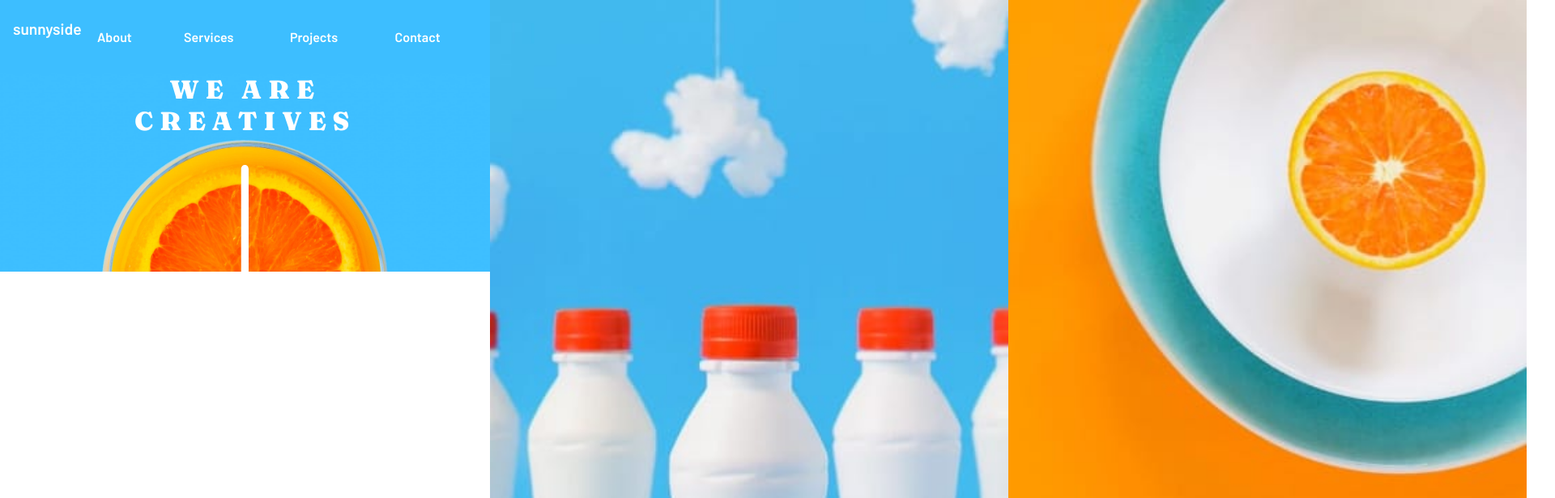
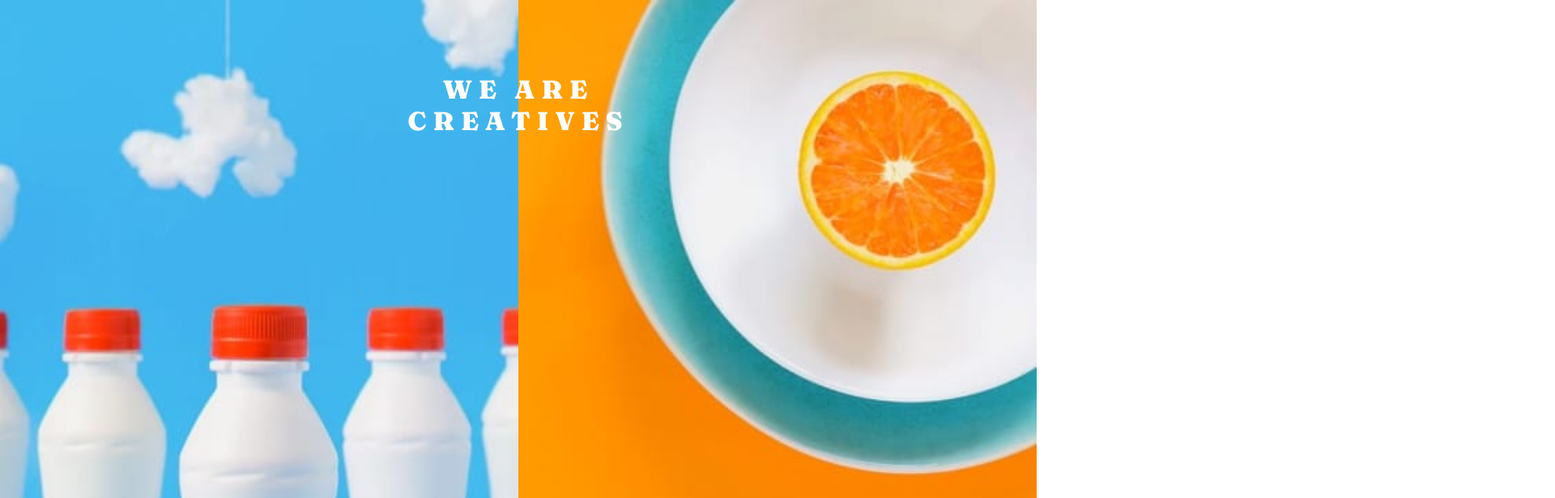
Before and after one commit to AliAbuSalam/sunnyside-agency-landing-page, a Next.js app: page / in a window 1280 px wide. Shown: the top 616 px of the page at 81% size, 1920 px wide, since content can reach past the window. Built offline with nearby package versions, Linux system fonts and the light colour scheme.

Commit message:
create a grid area called first and ninth

```diff
--- a/src/app/page.tsx
+++ b/src/app/page.tsx
@@ -13,7 +13,7 @@ import NinthBox from "@/components/NinthBox";
 const Home = () => {
   return(
     <div className={styles.container}>
-      <div>
+      <div className={styles.first}>
         <FirstBox />
       </div>
       <div className={styles.second}>
@@ -37,7 +37,7 @@ const Home = () => {
       <div className={styles.eighth}>
         <EighthBox />
       </div>
-      <div>
+      <div className={styles.ninth}>
         <NinthBox />
       </div>
     </div>
--- a/src/styles/page.module.scss
+++ b/src/styles/page.module.scss
@@ -1,6 +1,10 @@
 .container {
   display: grid;
   grid-template-columns: 1fr;
+}
+
+.first {
+  grid-area: first;
 }
 
 .second {
@@ -31,8 +35,14 @@
   grid-area: eighth;
 }
 
+.ninth {
+  grid-area: ninth;
+}
+
 @media screen and (min-width: 1000px) {
   .container {
     grid-template-columns: 1fr 1fr;
+    grid-template-areas:
+      ''
   }
 }
```
